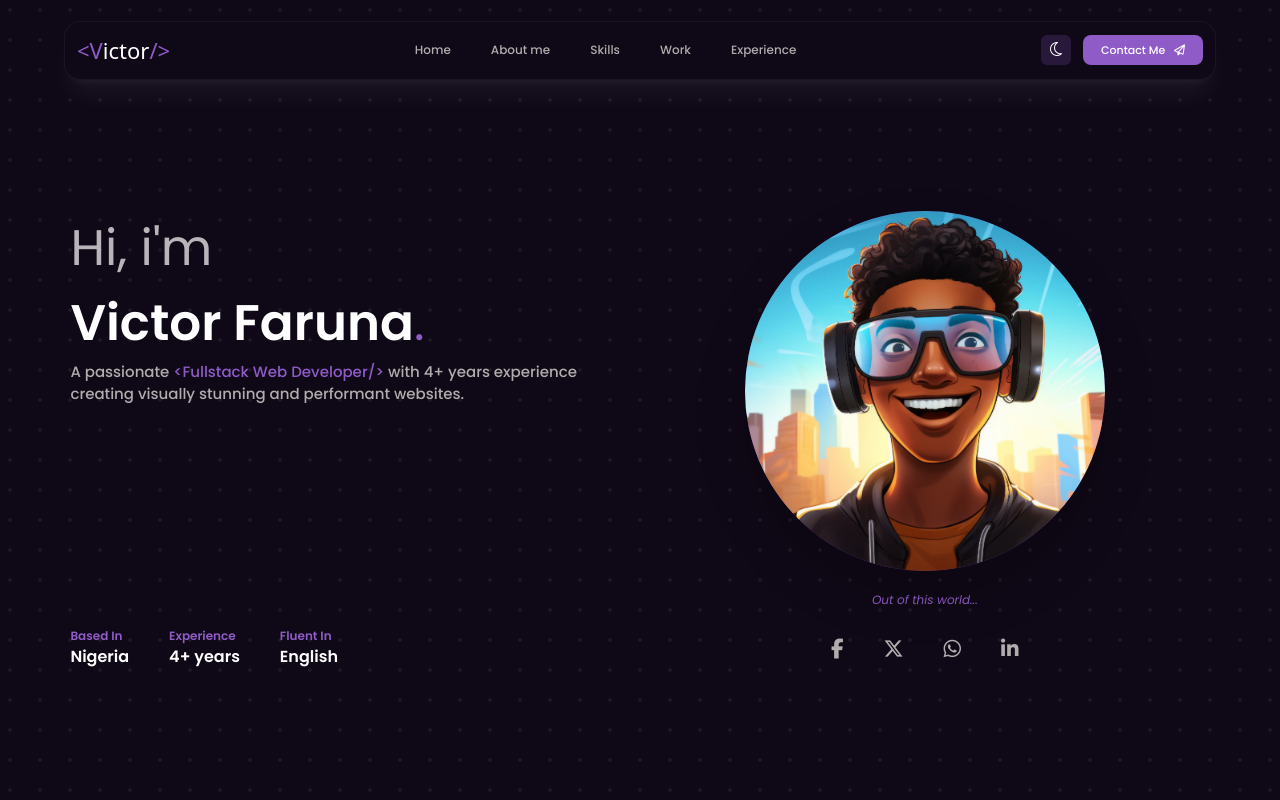
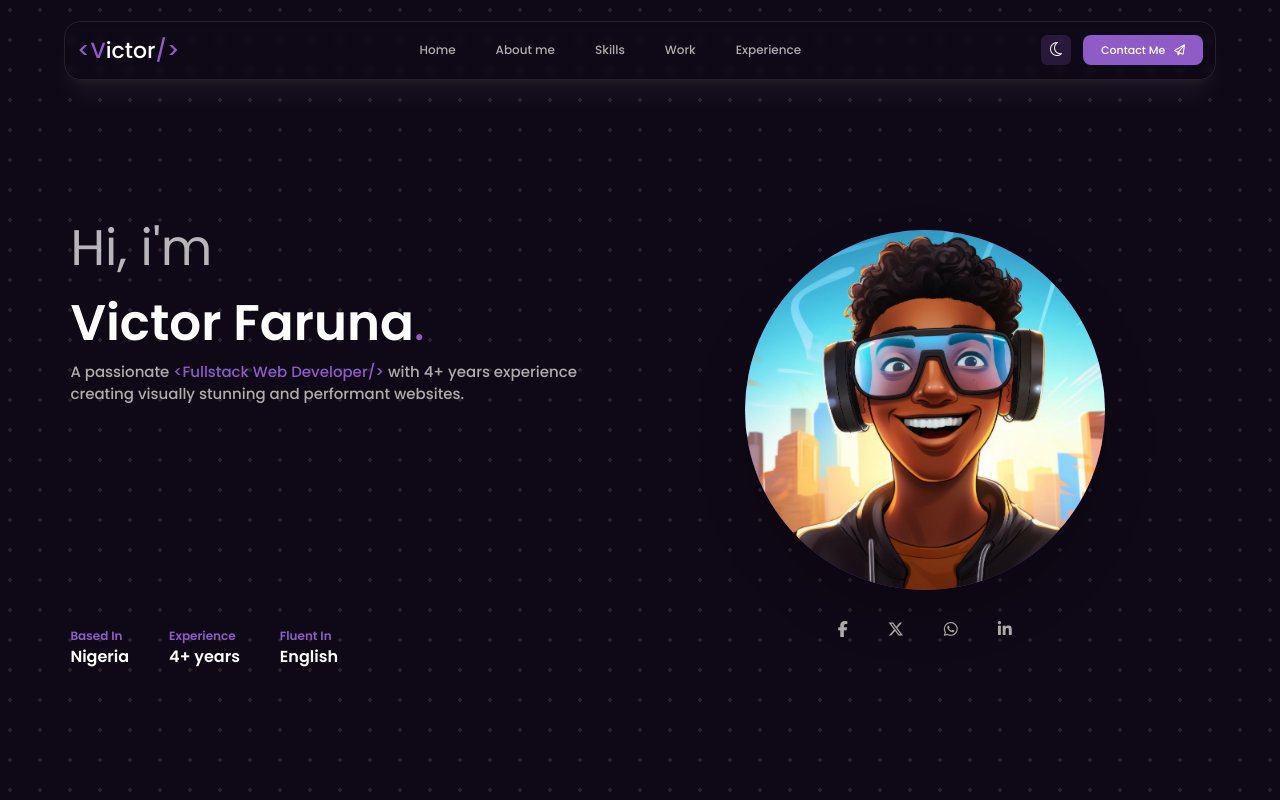
Before and after one commit to victorfaruna/victor-portfolio, a SvelteKit app: page / in a window 1280 px wide. Shown: the top 800 px of the page. Built offline with nearby package versions, Linux system fonts and the light colour scheme.

Commit message:
yes mama

```diff
--- a/src/app.css
+++ b/src/app.css
@@ -26,7 +26,7 @@ html {
 	font-family: 'Poppins', sans-serif;
 	color: var(--color-1);
 	background-color: rgba(var(--bg-main));
-	background-image: radial-gradient(rgba(var(--color-1), 0.06) 2px, transparent 0);
+	background-image: radial-gradient(rgba(var(--color-1), 0.1) 2px, transparent 0);
 	background-size: 30px 30px;
 	background-position: -5px -5px;
 }
--- a/src/components/FrontMain.svelte
+++ b/src/components/FrontMain.svelte
@@ -3,7 +3,9 @@
 	let inView = true;
 </script>
 
-<main class={`w-full h-[calc(100vh-120px)] sm:h-auto ${inView ? 'revealTrans' : 'hiddenTrans'}`}>
+<main
+	class={`w-full sm:mt-10 h-[calc(100vh-120px)] sm:h-auto ${inView ? 'revealTrans' : 'hiddenTrans'}`}
+>
 	<div class={`w-full flex h-full flex-row sm:h-auto sm:flex-col-reverse sm:mb-14 `}>
 		<div class="left w-full h-full sm:h-auto flex flex-col justify-around sm:gap-6">
 			<div class="flex flex-col sm:gap-6">
@@ -62,8 +64,7 @@
 					/>
 				</motion.div>
 			</div>
-			<p class="text-color-2 text-[12px] italic">Out of this world...</p>
-			<p class="h-[40px] items-center socials text-center flex gap-10 text-color-3 text-[20px]">
+			<p class="h-[40px] items-center socials text-center flex gap-10 text-color-3 text-[16px]">
 				<a href="/#">
 					<i class="fa-brands fa-facebook-f transition duration-[0.1s] hover:text-blue-500"></i>
 				</a>
--- a/src/components/Header.svelte
+++ b/src/components/Header.svelte
@@ -5,11 +5,13 @@
 
 <header class="w-full h-[100px] flex items-center px-[5%]">
 	<div
-		class="inner w-full p-3 bg-main rounded-2xl border-[1.5px] border-color-1/5 flex justify-between shadow-xl shadow-color-1/[0.05]"
+		class="inner w-full p-3 bg-color-1/[0.0001] backdrop-blur-[3px] rounded-2xl border border-color-1/10 flex justify-between shadow-xl shadow-color-1/[0.05]"
 	>
-		<div class="logo text-color-1 text-[22px] sm:text-[18px] font-medium font-sans">
+		<div class="logo text-color-1 text-[22px] sm:text-[18px] font-medium">
 			<a href={`/`}>
-				<span class="text-color-2">&lt;V</span>ictor<span class="text-color-2">/&gt;</span></a
+				<span class="text-color-2 font-medium">&lt;V</span>ictor<span
+					class="text-color-2 font-medium">/&gt;</span
+				></a
 			>
 		</div>
 		<nav class="sm:hidden flex items-center">
--- a/src/routes/+page.svelte
+++ b/src/routes/+page.svelte
@@ -2,12 +2,12 @@
 	import FrontMain from '$components/FrontMain.svelte';
 	import Projects from '$components/Projects.svelte';
 	import Services from '$components/Services.svelte';
-	import Stacks from '$components/Stacks.svelte';
+	import Skills from '$components/Skills.svelte';
 </script>
 
 <div class="global-conatiner w-full h-full px-[5.5%] sm:px-[6%]">
 	<FrontMain />
+	<Skills />
 	<Services />
 	<Projects />
-	<Stacks />
 </div>
```
Also changed, not shown: src/components/Skills.svelte (renamed from src/components/Stacks.svelte).
